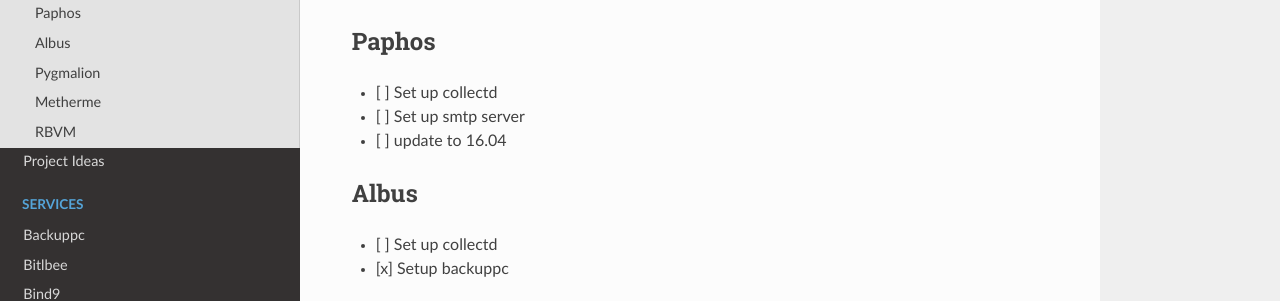
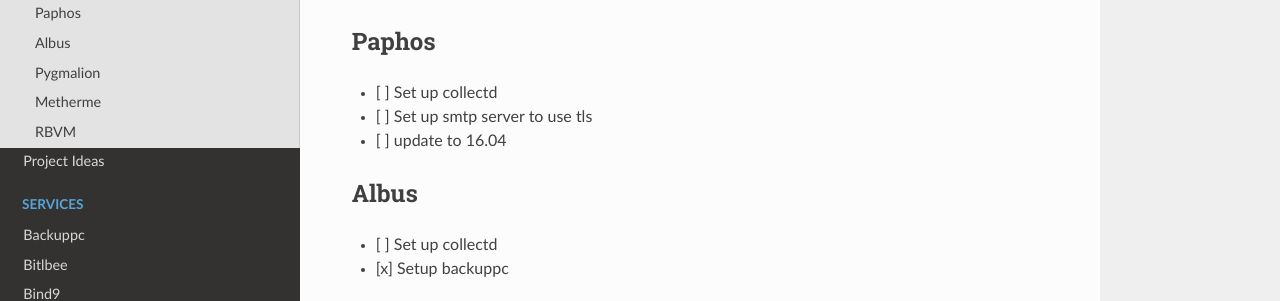
Before and after one commit to redbrick/docs-old, an MkDocs documentation site: the page built from docs/plans/TODO-2017.md, in a window 1280 px wide and 900 px high, scrolled down 1733 px. Shown: the part 151-452 px from the top of the window. Built offline with MkDocs 1.6.1, drawn with Linux system fonts in a browser that asks for light colours; nearby versions of some CDN libraries; old or Windows-style settings are respelled for this version of MkDocs.

Commit message:
Update TODO-2017.md

```diff
--- a/docs/plans/TODO-2017.md
+++ b/docs/plans/TODO-2017.md
@@ -72,7 +72,7 @@
 ## Paphos
 
 - [ ] Set up collectd
-- [ ] Set up smtp server
+- [ ] Set up smtp server to use tls
 - [ ] update to 16.04
 
 ## Albus
```
